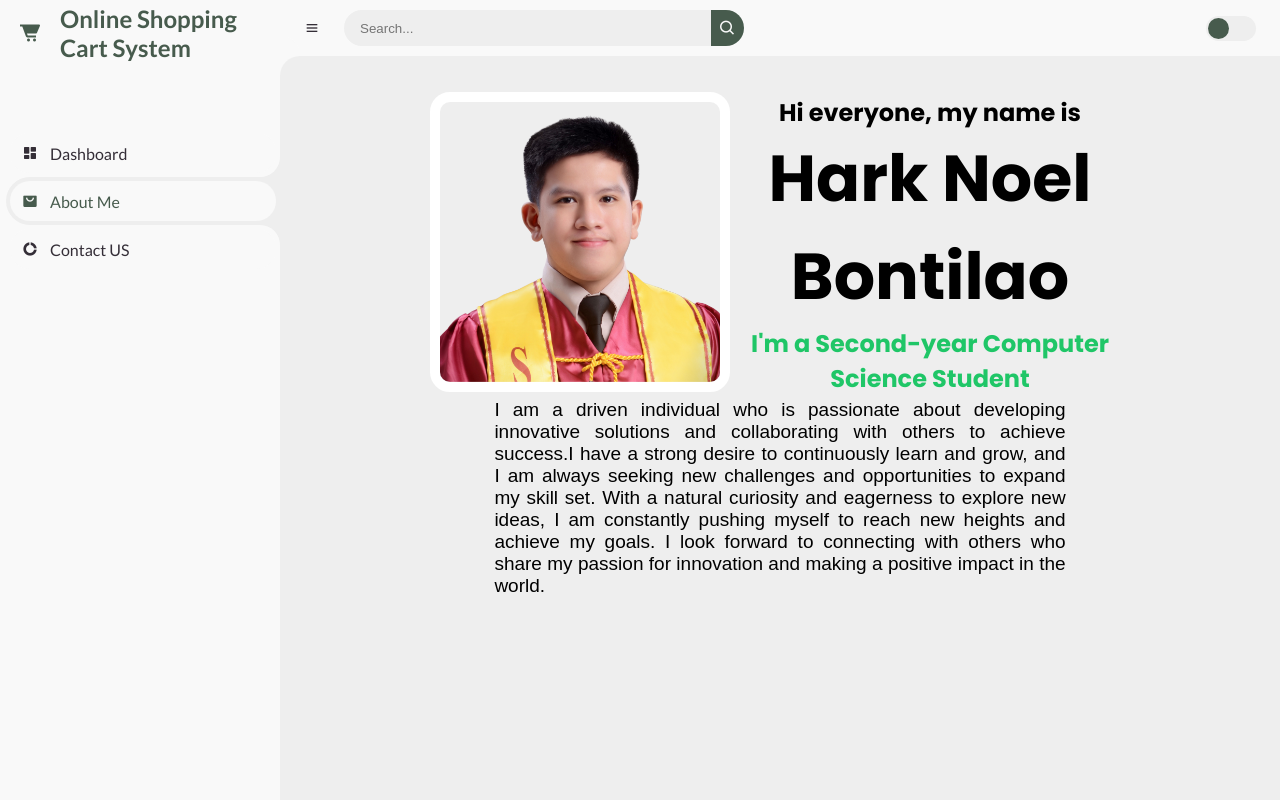
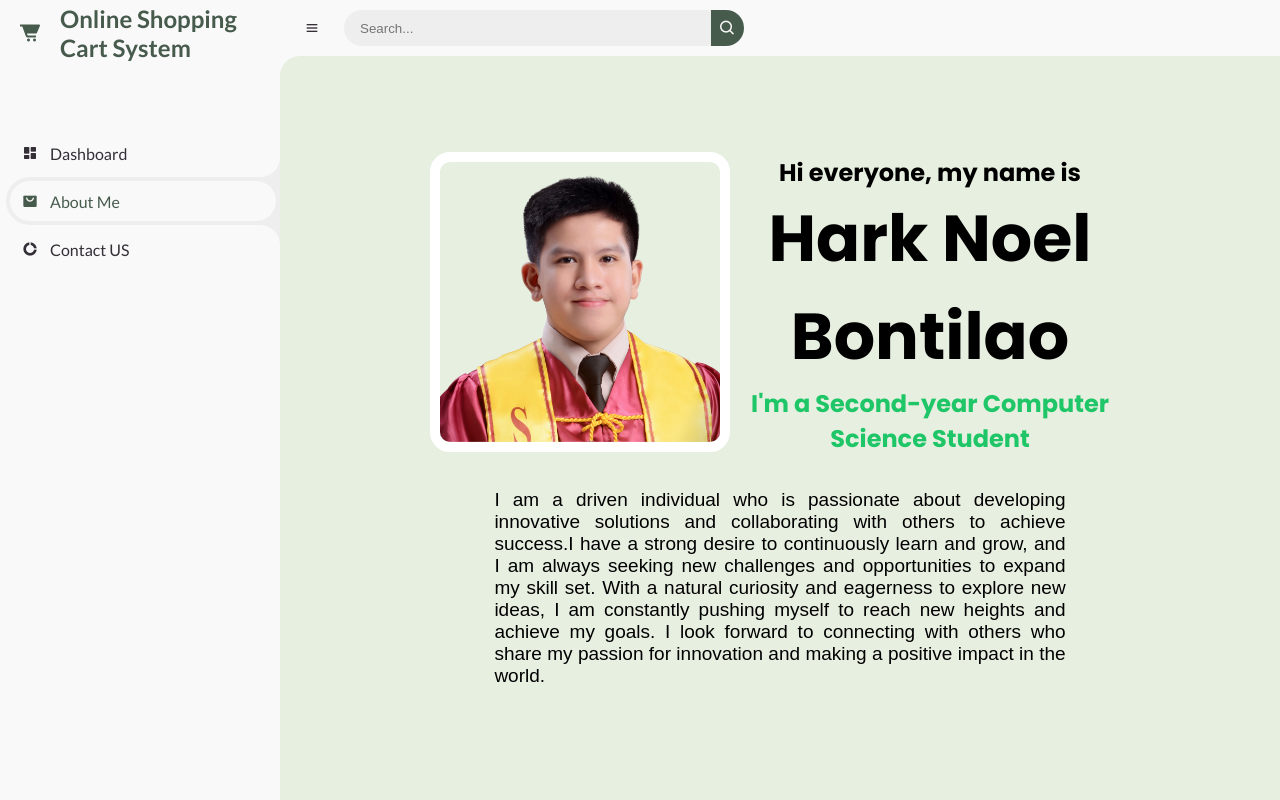
Before and after one commit to harknoel/OSCS, a PHP site: page /aboutme.php in a window 1280 px wide. Run offline with PHP 8.4, Linux system fonts and the light colour scheme.

Commit message:
Modify background color about me

```diff
--- a/aboutme.php
+++ b/aboutme.php
@@ -24,4 +24,5 @@
             and making a positive impact in the world.
         </p>
     </section>
+
 <?php require_once 'includes/footer.php'; ?>
--- a/css/site.css
+++ b/css/site.css
@@ -56,10 +56,6 @@ img {
     border-radius: 20px;
 }
 
-.about-me-container {
-    margin: 50px;
-}
-
 section {
     display: flex;
     flex-flow: column;
@@ -93,6 +89,15 @@ section {
     display: flex;
     justify-content: center;
     align-items: center;
+	margin-bottom: 30px;
+}
+
+body {
+	background-color: #E7EFE1;
+}
+
+.aboutme-container {
+	margin: 60px 0px;
 }
 
 /* ABOUT ME */
--- a/includes/footer.php
+++ b/includes/footer.php
@@ -1,3 +1,4 @@
+</main>
 <script src="js/site.js"></script>
 </body>
 </html>
--- a/includes/header.php
+++ b/includes/header.php
@@ -57,8 +57,6 @@
 				<button type="submit" class="search-btn"><i class='bx bx-search' ></i></button>
 			</div>
 		</form>
-		<input type="checkbox" id="switch-mode" hidden>
-		<label for="switch-mode" class="switch-mode"></label>
 	</nav>
 	<!-- NAVBAR -->
 
```
